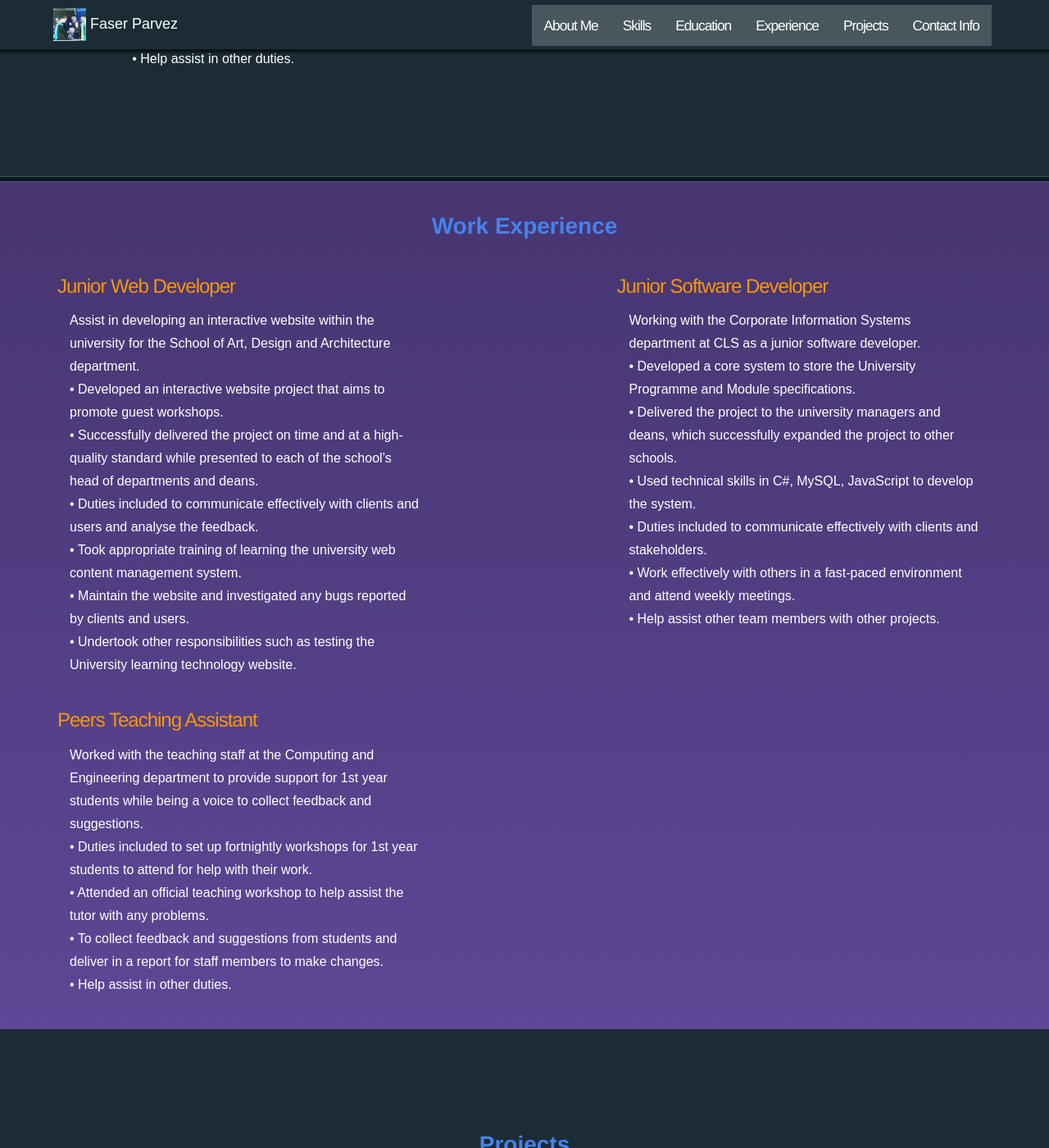
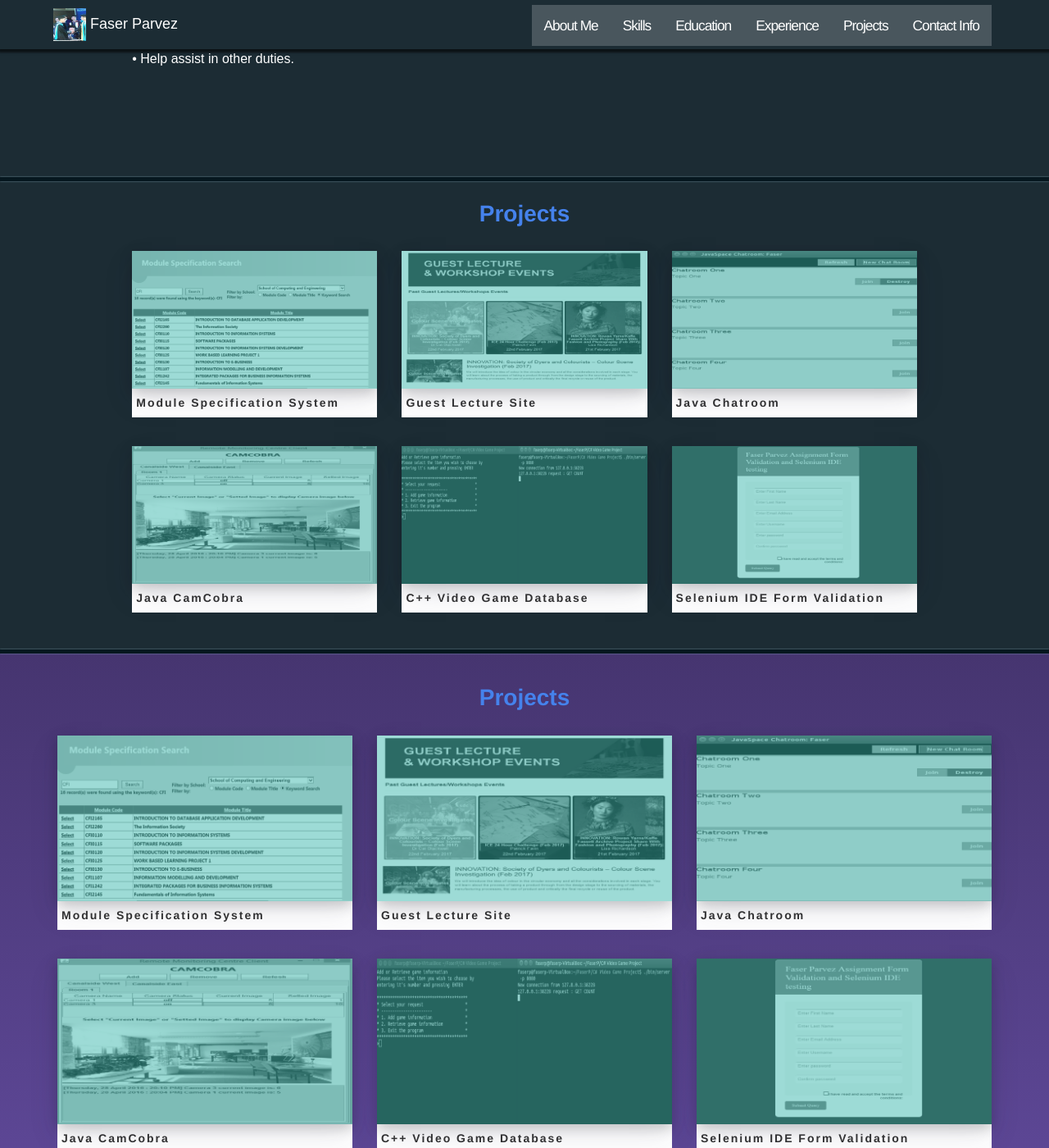
Before and after one commit to thisisatest1990/thisisatest1990.github.io, a Jekyll site: the page built from index.html, in a window 1280 px wide and 1400 px high, scrolled down 3192 px. Shown: the whole window at 82% size. Built offline with Jekyll 4.4.1, drawn with Linux system fonts in a browser that asks for light colours; nearby versions of some CDN libraries.

Commit message:
Update experience.html

```diff
--- a/_includes/experience.html
+++ b/_includes/experience.html
@@ -70,76 +70,3 @@
 				<!-- container -->
     </div>
 </section>
-
-                        <!-- //////////////////////////////////////////////// EXPERIENCE ////////////////////////////////////////////////  -->
-			<div id="purplewrap">
-				<div class="container" id="work">
-					<h2 class="centered" style="font-size: 2em; color: #4582ec; font-weight: bold; padding-bottom: 0.3em;">Work Experience</h2>
-					<br>
-
-					<div class="row row1">
-						<div class="col-sm-5" data-sr="wait 0.1s enter left over 1s">
-							<h3 class="topicon sechead">Junior Web Developer</h3>
-							<div class="article-link">
-								<p class="process-p">
-								Assist in developing an interactive website within the university for the School of Art, Design and Architecture department.
-								<br>
-								• Developed an interactive website project that aims to promote guest workshops.
-								<br>
-								• Successfully delivered the project on time and at a high-quality standard while presented to each of the school’s head of departments and deans.
-								<br>
-								• Duties included to communicate effectively with clients and users and analyse the feedback.
-								<br>
-								• Took appropriate training of learning the university web content management system.
-								<br>
-								• Maintain the website and investigated any bugs reported by clients and users.
-								<br>
-								• Undertook other responsibilities such as testing the University learning technology website.
-								</p>
-							</div>
-						</div>
-						<div class="col-sm-5 col-sm-offset-2" data-sr="wait 0.1s enter right over 1s">
-							<h3 class="topicon sechead">Junior Software Developer</h3>
-							<div class="article-link">
-								<p class="process-p">
-								Working with the Corporate Information Systems department at CLS as a junior software developer.
-								<br>
-								• Developed a core system to store the University Programme and Module specifications.
-								<br>
-								• Delivered the project to the university managers and deans, which successfully expanded the project to other schools.
-								<br>
-								• Used technical skills in C#, MySQL, JavaScript to develop the system.
-								<br>
-								• Duties included to communicate effectively with clients and stakeholders.
-								<br>
-								• Work effectively with others in a fast-paced environment and attend weekly meetings.
-								<br>
-								• Help assist other team members with other projects.
-								</p>
-							</div>
-						</div>
-					</div>
-
-					<div class="row row2">
-						<div class="col-sm-5" data-sr="wait 0.1s enter left over 1s">
-							<h3 class="topicon sechead">Peers Teaching Assistant</h3>
-							<div class="article-link">
-								<p class="process-p">
-								Worked with the teaching staff at the Computing and Engineering department to provide support for 1st year students while being a voice to collect feedback and suggestions.
-								<br>
-								• Duties included to set up fortnightly workshops for 1st year students to attend for help with their work.
-								<br>
-								• Attended an official teaching workshop to help assist the tutor with any problems.
-								<br>
-								• To collect feedback and suggestions from students and deliver in a report for staff members to make changes.
-								<br>
-								• Help assist in other duties.
-								</p>
-							</div>
-						</div>
-					</div>
-					<!-- row -->
-				</div>
-				<!-- container -->
-			</div>
-			<br>
```
